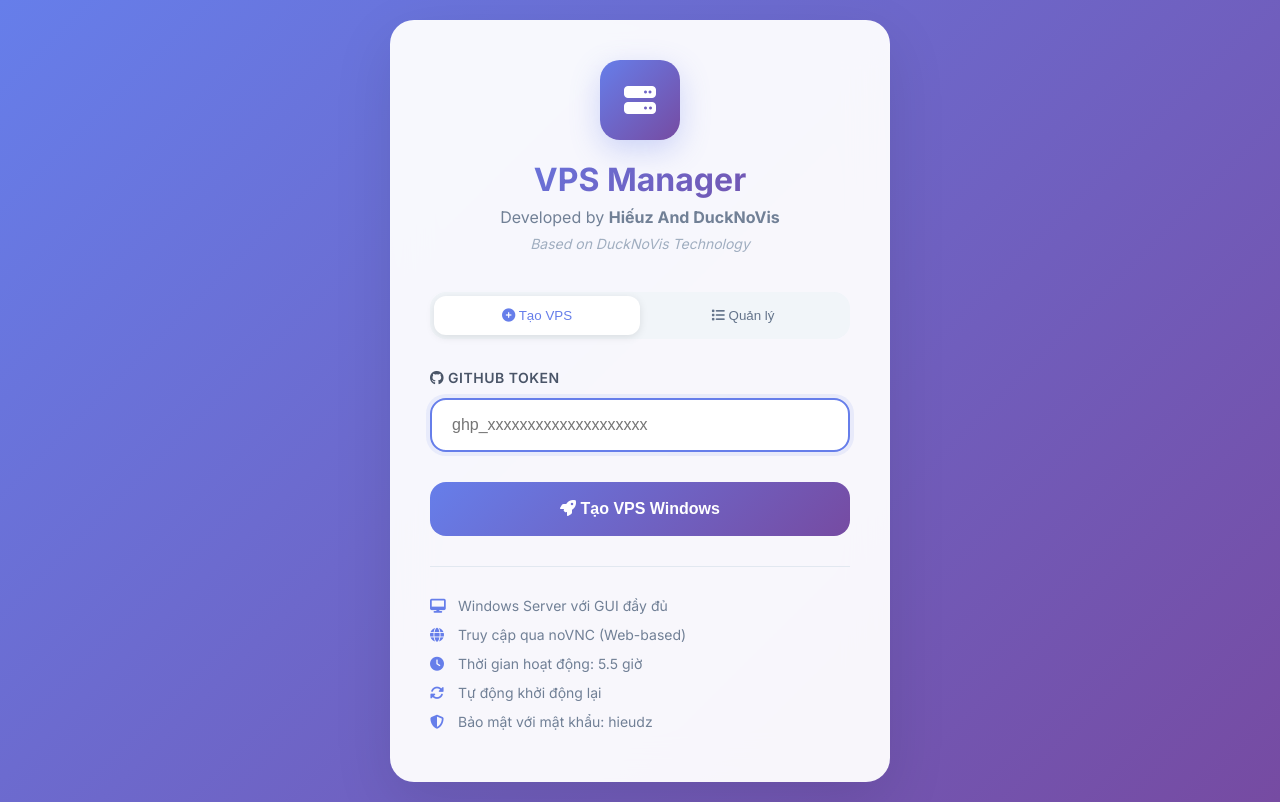
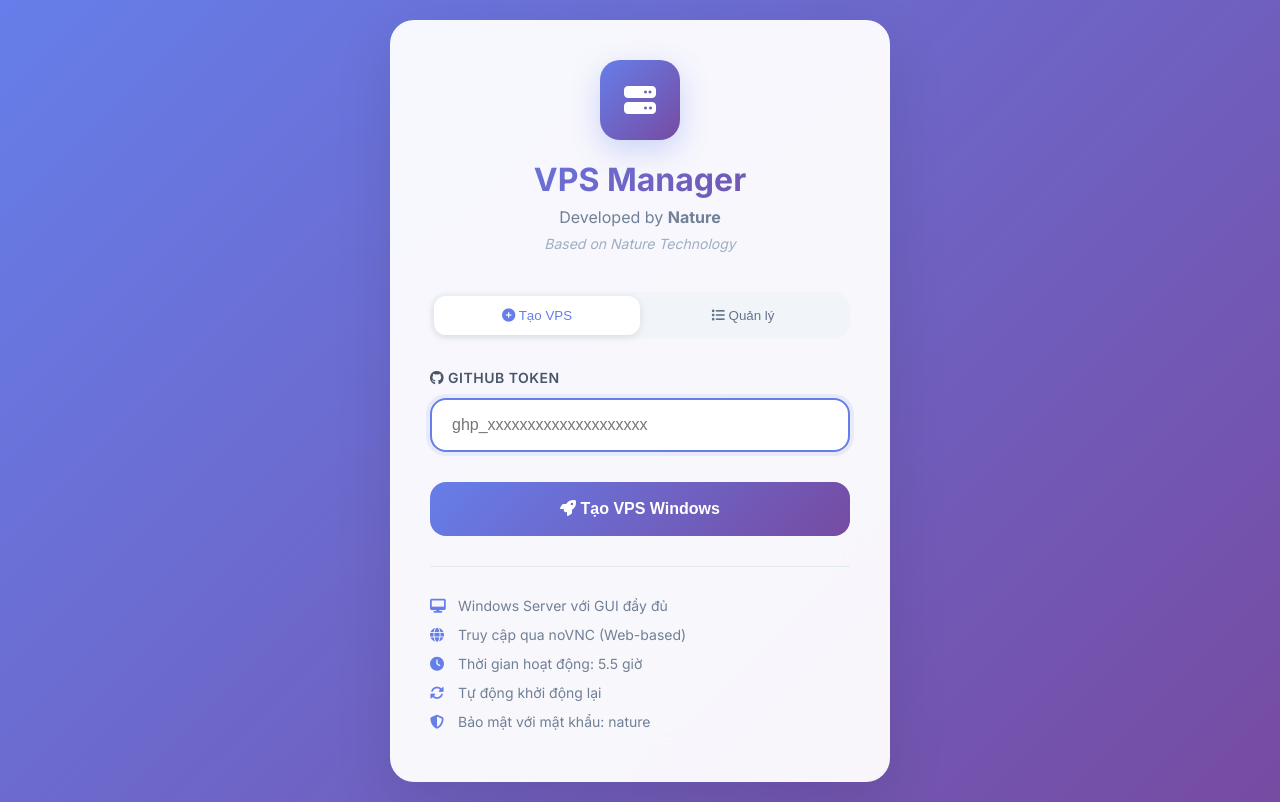
Before and after one commit to huyanh292/vps-nature, a website: page public/index.html in a window 1280 px wide. Drawn offline with Linux system fonts and the light colour scheme.

Commit message:
Update index.html

```diff
--- a/public/index.html
+++ b/public/index.html
@@ -3,7 +3,7 @@
 <head>
     <meta charset="UTF-8">
     <meta name="viewport" content="width=device-width, initial-scale=1.0">
-    <title>VPS Manager - Hiếu Dz | Based on DuckNoVis</title>
+    <title>VPS Manager - Naturemc.asia</title>
     <link href="https://cdnjs.cloudflare.com/ajax/libs/font-awesome/6.4.0/css/all.min.css" rel="stylesheet">
     <link href="https://fonts.googleapis.com/css2?family=Inter:wght@300;400;500;600;700&display=swap" rel="stylesheet">
     <style>
@@ -345,8 +345,8 @@
                 <i class="fas fa-server"></i>
             </div>
             <h1 class="title">VPS Manager</h1>
-            <p class="subtitle">Developed by <strong>Hiếuz And DuckNoVis</strong></p>
-            <p class="credits">Based on DuckNoVis Technology</p>
+            <p class="subtitle">Developed by <strong>Nature</strong></p>
+            <p class="credits">Based on Nature Technology</p>
         </div>
 
         <div class="nav-tabs">
@@ -405,7 +405,7 @@
                 </div>
                 <div class="feature-item">
                     <i class="fas fa-shield-alt"></i>
-                    Bảo mật với mật khẩu: hieudz
+                    Bảo mật với mật khẩu: nature
                 </div>
             </div>
         </div>
```
